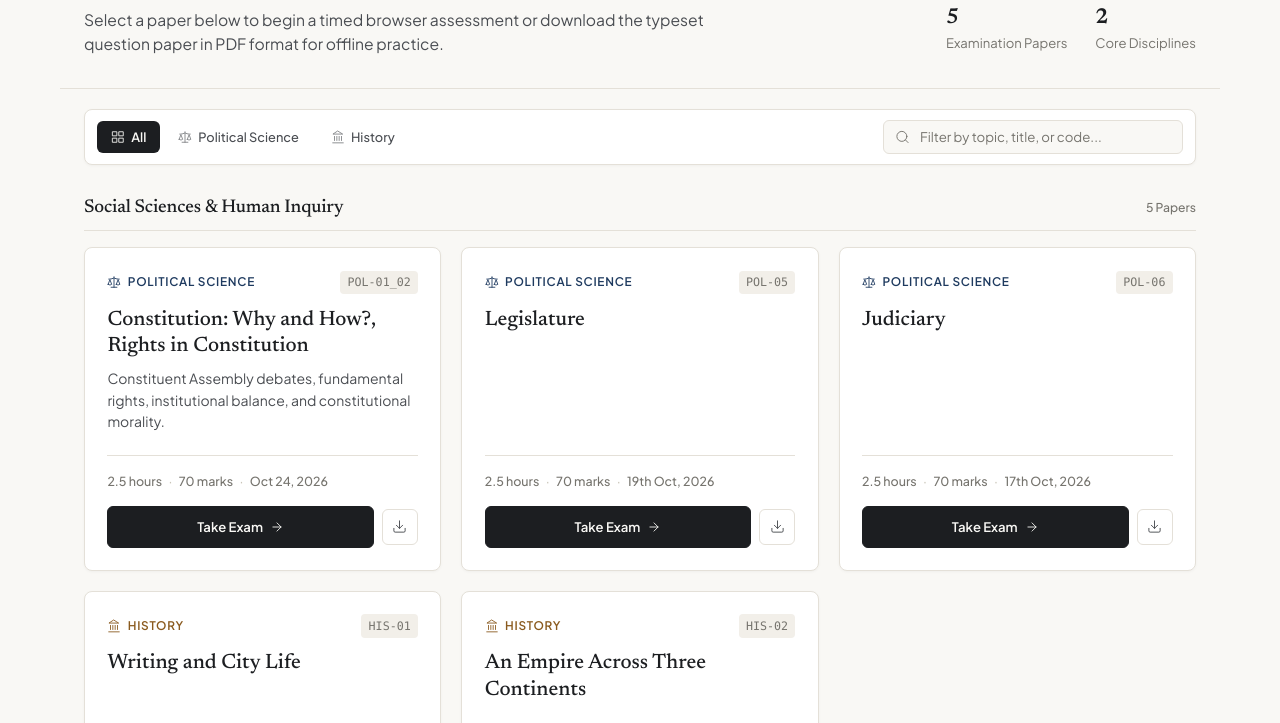
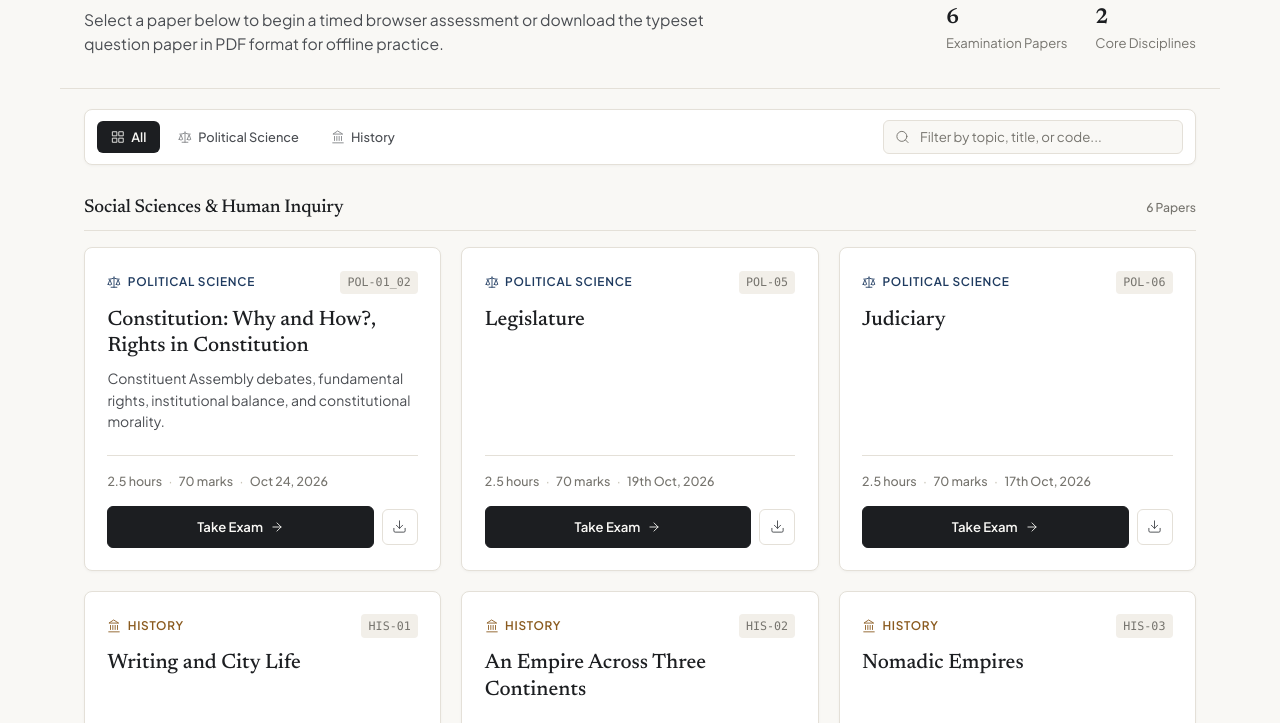
Before and after one commit to SkyPlay-Code/pikuexams, a plain HTML site: page index.html in a window 1280 px wide. Shown: the part 196-919 px from the top of the page. Drawn offline with Linux system fonts and the light colour scheme.

Commit message:
Add new History chapter test entry

```diff
--- a/index.html
+++ b/index.html
@@ -757,6 +757,18 @@
         htmlFile: "Exams/His2-XI.html",
         pdfLink: "https://schoolchan.onrender.com/thread/29#p269"
       },
+      {
+        id: "HIS-03",
+        subject: "History",
+        category: "Social Sciences & Human Inquiry",
+        title: "Nomadic Empires",
+        description: "",
+        duration: "2 hours",
+        marks: "70 marks",
+        date: "Chapter Test",
+        htmlFile: "Exams/NULL",
+        pdfLink: "https://schoolchan.onrender.com/thread/18#p254"
+      },
       // {
       //   id: "PSY-01",
       //   subject: "Psychology",
```
